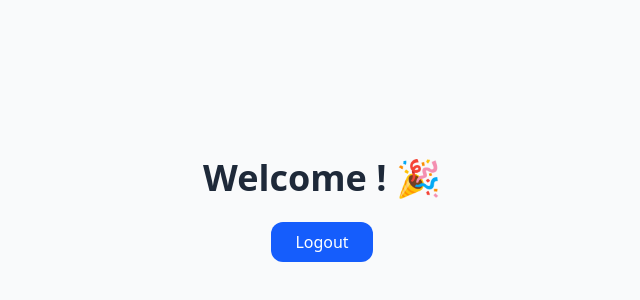
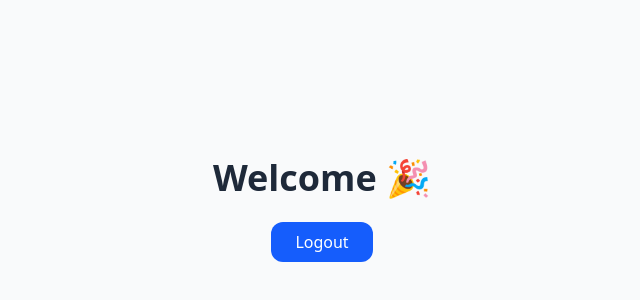
Before and after one commit to Saeed-Geek/taborstudyfrontend, a Next.js app: page /welcome in a window 1280 px wide. Shown: the part 190-490 px from the top of the page, without its empty margins (318-958 px from the left). Built offline with nearby package versions, Linux system fonts and the light colour scheme; a web font is replaced by a local one.

Commit message:
frontend changes

```diff
--- a/app/(auth)/welcome/page.tsx
+++ b/app/(auth)/welcome/page.tsx
@@ -3,9 +3,7 @@ import React, { useEffect, useState } from 'react';
 import { useRouter } from 'next/navigation';
 
 export default function WelcomePage() {
-  const router = useRouter();
-  const [userName, setUserName] = useState<string | null>(null);
-  const [loading, setLoading] = useState(true);
+
 
   // useEffect(() => {
   //   const checkAuth = async () => {
@@ -45,7 +43,7 @@ export default function WelcomePage() {
   return (
     <div className="flex flex-col items-center justify-center min-h-screen bg-gray-50">
       <h1 className="text-4xl font-bold text-gray-800">
-        Welcome {userName}! 🎉
+        Welcome  🎉
       </h1>
       <button
 
```
